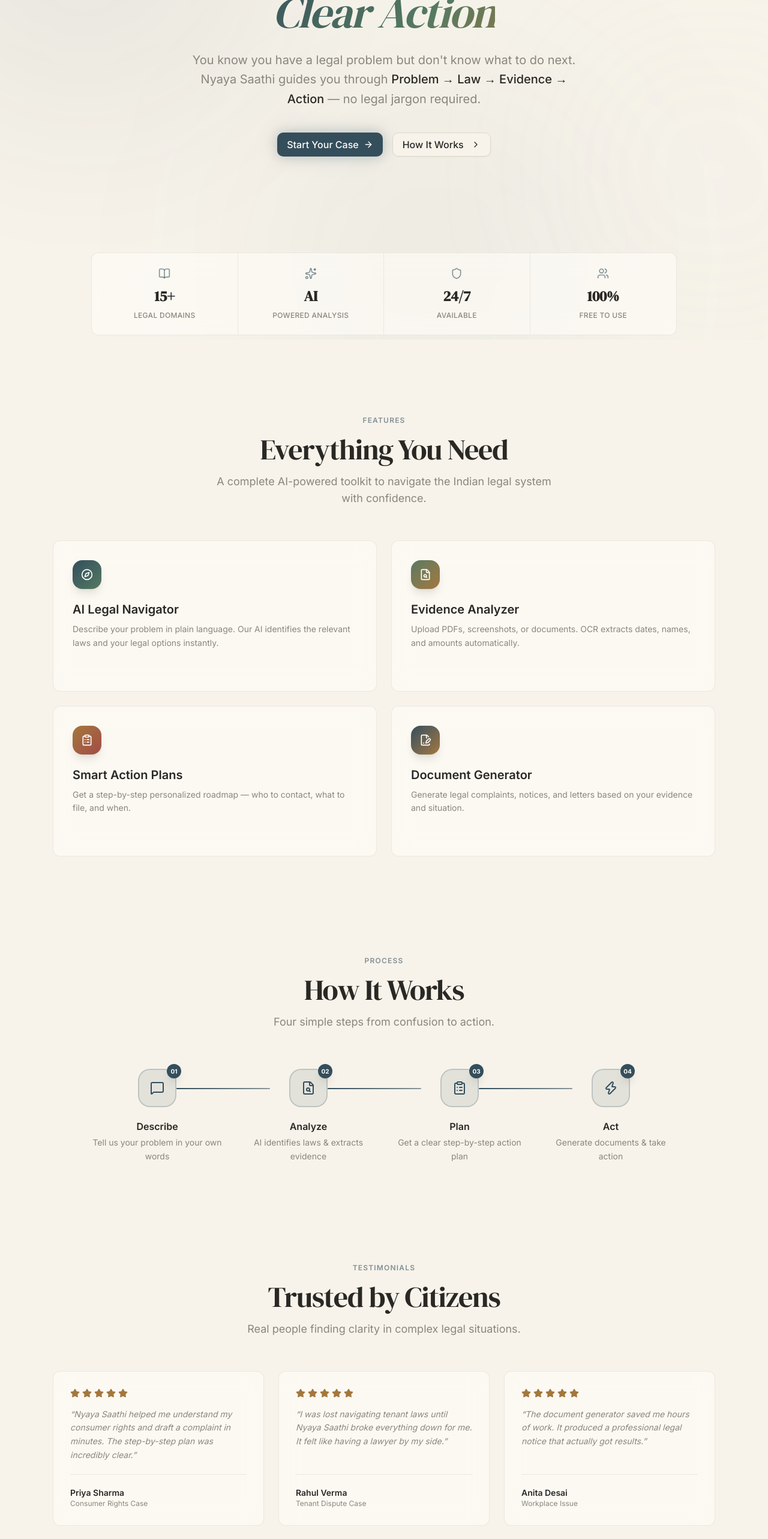
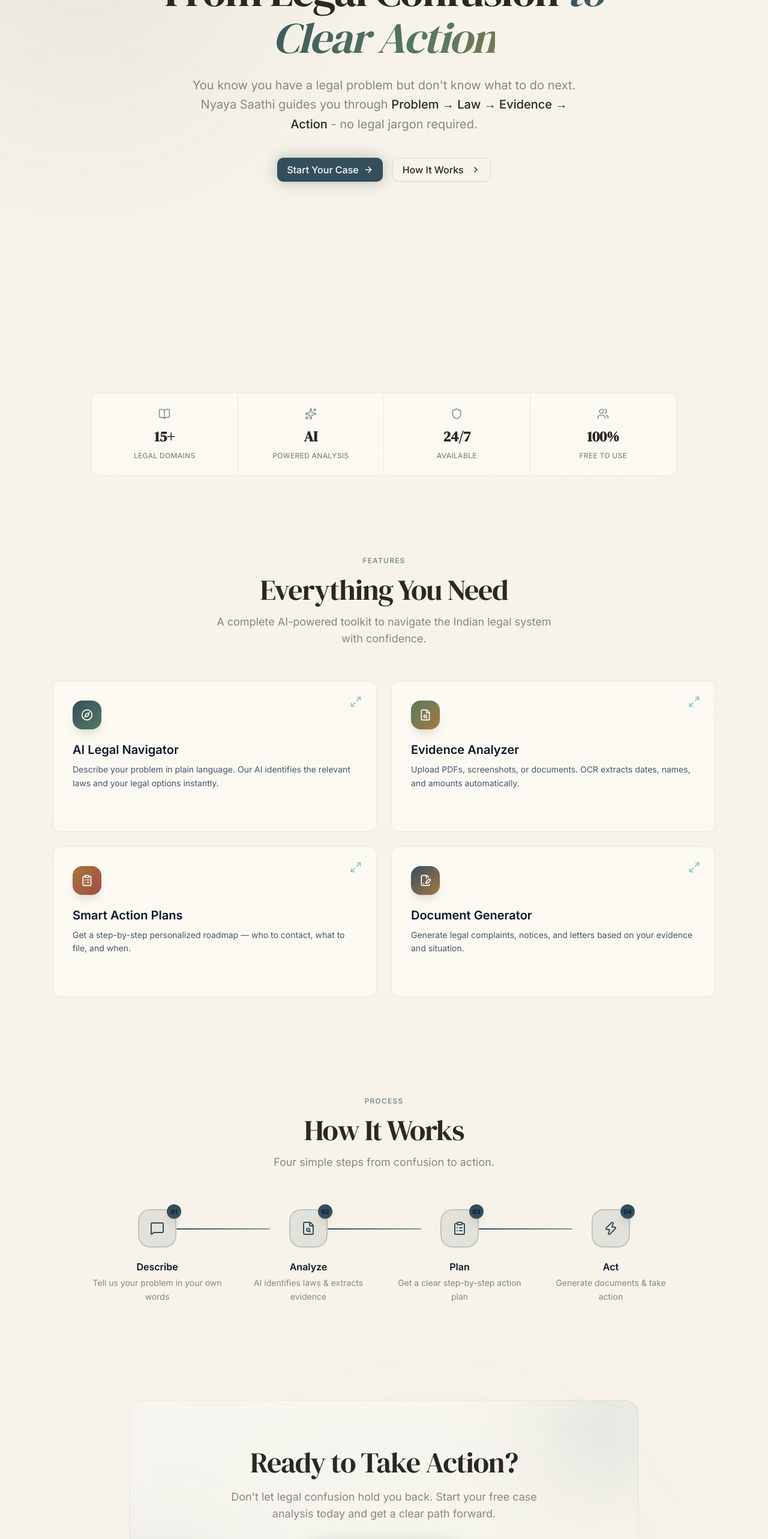
Before and after one commit to arshbibhaw/Nyaya-Saathi, a Next.js app in the folder frontend/: page / in a window 1280 px wide. Shown: the part 234-2800 px from the top of the page at 60% size. Built offline with nearby package versions, Linux system fonts and the light colour scheme.

Commit message:
Fixed_Footer/Features

```diff
--- a/frontend/src/app/page.tsx
+++ b/frontend/src/app/page.tsx
@@ -1,8 +1,8 @@
 "use client";
 
-import { useState, useEffect } from "react";
+import { useState, useEffect, useRef } from "react";
 import Link from "next/link";
-import { motion, useScroll, useTransform } from "framer-motion";
+import { motion, useScroll, useTransform, AnimatePresence } from "framer-motion";
 import {
   Scale,
   Compass,
@@ -17,7 +17,8 @@
   Users,
   BookOpen,
   MessageSquare,
-  Star,
+  Maximize2,
+  X,
 } from "lucide-react";
 import { Button } from "@/components/ui/button";
 import { InteractiveBackground } from "@/components/ui/InteractiveBackground";
@@ -31,6 +32,8 @@
     title: "AI Legal Navigator",
     description:
       "Describe your problem in plain language. Our AI identifies the relevant laws and your legal options instantly.",
+    details: "Nyaya Saathi's advanced natural language processing understands context, translating your everyday problem into exact legal statutes.",
+    bullets: ["Instant statute matching", "Precedent case suggestions", "Simple language explanations"],
     gradient: "from-[#344E5C] to-[#557A61]",
   },
   {
@@ -38,6 +41,8 @@
     title: "Evidence Analyzer",
     description:
       "Upload PDFs, screenshots, or documents. OCR extracts dates, names, and amounts automatically.",
+    details: "Our intelligent OCR pipeline scans your uploads to automatically flag crucial pieces of evidence that strengthen your case.",
+    bullets: ["Auto-extract dates & amounts", "Highlight key terms", "Format for legal use"],
     gradient: "from-[#557A61] to-[#A4773C]",
   },
   {
@@ -45,6 +50,8 @@
     title: "Smart Action Plans",
     description:
       "Get a step-by-step personalized roadmap — who to contact, what to file, and when.",
+    details: "We generate a customized, timeline-driven checklist so you always know your next move and don't miss any critical deadlines.",
+    bullets: ["Step-by-step guidance", "Timeline predictions", "Authority contact info"],
     gradient: "from-[#A4773C] to-[#A24B45]",
   },
   {
@@ -52,6 +59,8 @@
     title: "Document Generator",
     description:
       "Generate legal complaints, notices, and letters based on your evidence and situation.",
+    details: "Automatically draft professional, legally sound documents tailored exactly to the specifics of your situation.",
+    bullets: ["Custom legal notices", "Complaint drafting", "Print-ready formatting"],
     gradient: "from-[#344E5C] to-[#A4773C]",
   },
 ];
@@ -68,27 +77,6 @@
   { value: "AI", label: "Powered Analysis", icon: Sparkles },
   { value: "24/7", label: "Available", icon: Shield },
   { value: "100%", label: "Free to Use", icon: Users },
-];
-
-const testimonials = [
-  {
-    quote: "Nyaya Saathi helped me understand my consumer rights and draft a complaint in minutes. The step-by-step plan was incredibly clear.",
-    author: "Priya Sharma",
-    role: "Consumer Rights Case",
-    rating: 5,
-  },
-  {
-    quote: "I was lost navigating tenant laws until Nyaya Saathi broke everything down for me. It felt like having a lawyer by my side.",
-    author: "Rahul Verma",
-    role: "Tenant Dispute Case",
-    rating: 5,
-  },
-  {
-    quote: "The document generator saved me hours of work. It produced a professional legal notice that actually got results.",
-    author: "Anita Desai",
-    role: "Workplace Issue",
-    rating: 5,
-  },
 ];
 
 /* ─── Animations ───────────────────────────────────────────────────── */
@@ -122,7 +110,11 @@
 /* ─── Page ─────────────────────────────────────────────────────────── */
 
 export default function LandingPage() {
+  const [selectedFeature, setSelectedFeature] = useState<typeof features[0] | null>(null);
   const [scrolled, setScrolled] = useState(false);
+  const [footerHeight, setFooterHeight] = useState(0);
+  const footerRef = useRef<HTMLDivElement>(null);
+
   const { scrollYProgress } = useScroll();
   const heroY = useTransform(scrollYProgress, [0, 0.3], [0, -80]);
   const heroOpacity = useTransform(scrollYProgress, [0, 0.25], [1, 0]);
@@ -133,8 +125,29 @@
     return () => window.removeEventListener("scroll", onScroll);
   }, []);
 
+  // Measure footer height for the curtain reveal effect
+  useEffect(() => {
+    const updateFooterHeight = () => {
+      if (footerRef.current) {
+        setFooterHeight(footerRef.current.offsetHeight);
+      }
+    };
+
+    updateFooterHeight();
+    window.addEventListener("resize", updateFooterHeight);
+    // Slight delay to ensure content is fully rendered
+    setTimeout(updateFooterHeight, 100);
+
+    return () => window.removeEventListener("resize", updateFooterHeight);
+  }, []);
+
   return (
-    <div className="relative min-h-screen bg-background z-0">
+    <div className="bg-background">
+      {/* ─── Curtain Wrapper ───────────────────────────────────────── */}
+      <main
+        className="relative z-10 bg-background shadow-[0_20px_50px_rgba(0,0,0,0.15)] rounded-b-none mb-0 transition-all duration-300"
+        style={{ marginBottom: footerHeight > 0 ? `${footerHeight}px` : "auto" }}
+      >
         <InteractiveBackground />
 
         {/* Scroll progress bar */}
@@ -144,7 +157,7 @@
         />
 
         {/* Background gradient blobs */}
-      <div className="pointer-events-none fixed inset-0 overflow-hidden">
+        <div className="pointer-events-none absolute inset-0 overflow-hidden rounded-b-none">
           <div className="absolute -top-40 -left-40 size-[600px] rounded-full bg-primary/8 blur-[140px] animate-pulse" />
           <div className="absolute top-1/3 -right-40 size-[500px] rounded-full bg-accent/8 blur-[140px]" />
           <div className="absolute -bottom-40 left-1/3 size-[600px] rounded-full bg-primary/5 blur-[140px]" />
@@ -154,7 +167,7 @@
         <nav
           className={`sticky top-0 z-40 flex items-center justify-between px-6 py-4 md:px-12 transition-all duration-300 ${
             scrolled
-            ? "bg-background/80 backdrop-blur-xl shadow-sm border-b border-border/50"
+              ? "backdrop-blur-md bg-white/70 dark:bg-slate-950/70 border-b border-slate-200/50 dark:border-slate-800/50 shadow-sm"
               : "bg-transparent"
           }`}
         >
@@ -184,19 +197,12 @@
 
         {/* ─── Hero Section ──────────────────────────────────────────── */}
         <motion.section
-        className="relative z-10 mx-auto flex max-w-5xl flex-col items-center px-6 pt-16 pb-8 text-center md:pt-24"
+          className="relative z-10 mx-auto flex max-w-5xl flex-col items-center px-6 pt-32 pb-32 text-center md:pt-48 md:pb-48"
           initial="hidden"
           animate="show"
           variants={container}
           style={{ y: heroY, opacity: heroOpacity }}
         >
-        <motion.div variants={fadeUp} className="mb-6">
-          <span className="inline-flex items-center gap-2 rounded-full border border-primary/20 bg-primary/10 px-4 py-1.5 text-xs font-medium tracking-wide uppercase text-primary">
-            <Sparkles className="size-3.5 animate-pulse" />
-            AI-Powered Legal Navigation for India
-          </span>
-        </motion.div>
-
           <motion.h1
             variants={fadeUp}
             className="mb-6 max-w-4xl font-display text-5xl font-normal leading-tight tracking-tight md:text-7xl md:leading-[1.08]"
@@ -214,7 +220,7 @@
             <span className="text-foreground font-medium">
               Problem → Law → Evidence → Action
             </span>{" "}
-          — no legal jargon required.
+            - no legal jargon required.
           </motion.p>
 
           <motion.div variants={fadeUp} className="flex flex-col gap-4 sm:flex-row">
@@ -235,7 +241,7 @@
 
         {/* ─── Stats Bar ─────────────────────────────────────────────── */}
         <motion.section
-        className="relative z-10 mx-auto max-w-5xl px-6 py-12"
+          className="relative z-10 mx-auto max-w-5xl px-6 pt-20 pb-12"
           initial="hidden"
           whileInView="show"
           viewport={{ once: true, amount: 0.5 }}
@@ -283,10 +289,17 @@
           <div className="grid gap-6 md:grid-cols-2">
             {features.map((feature, i) => (
               <motion.div
+                layoutId={`feature-card-${feature.title}`}
+                onClick={() => setSelectedFeature(feature)}
                 key={feature.title}
                 variants={fadeUp}
-              className="glass-card group relative overflow-hidden p-8"
+                className="glass-card group relative overflow-hidden p-8 bg-[#FDFBF7] border-slate-200 dark:bg-slate-900/60 dark:border-slate-800 transition-all duration-300 hover:-translate-y-1 hover:shadow-md hover:border-teal-500/40 cursor-pointer"
               >
+                {/* Expand Icon */}
+                <div className="absolute top-6 right-6 opacity-50 group-hover:opacity-100 group-hover:scale-110 transition-all duration-300">
+                  <Maximize2 className="size-5 text-teal-600 dark:text-teal-400" />
+                </div>
+
                 {/* Gradient accent on hover */}
                 <div className={`absolute inset-0 bg-gradient-to-br ${feature.gradient} opacity-0 transition-opacity duration-500 group-hover:opacity-[0.04]`} />
 
@@ -294,8 +307,8 @@
                   <div className={`mb-5 flex size-12 items-center justify-center rounded-xl bg-gradient-to-br ${feature.gradient} text-white shadow-lg transition-transform duration-300 group-hover:scale-110 group-hover:rotate-3`}>
                     <feature.icon className="size-5" />
                   </div>
-                <h3 className="mb-2 text-xl font-semibold">{feature.title}</h3>
-                <p className="text-sm leading-relaxed text-muted-foreground">
+                  <h3 className="mb-2 text-xl font-semibold text-slate-900 dark:text-slate-100">{feature.title}</h3>
+                  <p className="text-sm leading-relaxed text-slate-600 dark:text-slate-400">
                     {feature.description}
                   </p>
                   <div className="mt-4 flex items-center gap-1 text-sm font-medium text-primary opacity-0 translate-x-[-8px] transition-all duration-300 group-hover:opacity-100 group-hover:translate-x-0">
@@ -353,64 +366,21 @@
                   <div className="flex size-16 items-center justify-center rounded-2xl border-2 border-primary/20 bg-primary/10 transition-all duration-300 group-hover:border-primary/40 group-hover:bg-primary/20 group-hover:scale-110">
                     <step.icon className="size-6 text-primary" />
                   </div>
-                <span className="absolute -top-2 -right-2 flex size-6 items-center justify-center rounded-full bg-primary text-[10px] font-bold text-primary-foreground shadow-lg">
+                  <span className="absolute -top-2 -right-2 flex size-6 items-center justify-center rounded-full bg-primary text-[10px] font-bold text-slate-900 dark:text-white shadow-lg">
                     {step.num}
                   </span>
                 </div>
-              <h3 className="mb-1 text-base font-semibold">{step.title}</h3>
+                <h3 className="mb-1 text-base font-semibold text-slate-900 dark:text-white">{step.title}</h3>
                 <p className="text-sm text-muted-foreground leading-relaxed">{step.subtitle}</p>
               </motion.div>
             ))}
           </div>
         </motion.section>
 
-      {/* ─── Testimonials ──────────────────────────────────────────── */}
-      <motion.section
-        className="relative z-10 mx-auto max-w-6xl px-6 py-20"
-        initial="hidden"
-        whileInView="show"
-        viewport={{ once: true, amount: 0.15 }}
-        variants={container}
-      >
-        <motion.div variants={fadeUp} className="mb-14 text-center">
-          <span className="mb-4 inline-block text-xs font-semibold tracking-widest uppercase text-primary/60">
-            Testimonials
-          </span>
-          <h2 className="mb-4 font-display text-3xl tracking-tight md:text-5xl">
-            Trusted by Citizens
-          </h2>
-          <p className="mx-auto max-w-lg text-muted-foreground text-lg">
-            Real people finding clarity in complex legal situations.
-          </p>
-        </motion.div>
-
-        <div className="grid gap-6 md:grid-cols-3">
-          {testimonials.map((t, i) => (
-            <motion.div
-              key={i}
-              variants={fadeUp}
-              className="glass-card group p-7 flex flex-col"
-            >
-              <div className="flex gap-1 mb-4">
-                {Array.from({ length: t.rating }).map((_, j) => (
-                  <Star key={j} className="size-4 fill-warning text-warning" />
-                ))}
-              </div>
-              <p className="text-sm leading-relaxed text-muted-foreground flex-1 italic">
-                &ldquo;{t.quote}&rdquo;
-              </p>
-              <div className="mt-5 pt-5 border-t border-border/50">
-                <p className="text-sm font-semibold">{t.author}</p>
-                <p className="text-xs text-muted-foreground">{t.role}</p>
-              </div>
-            </motion.div>
-          ))}
-        </div>
-      </motion.section>
 
         {/* ─── CTA Section ───────────────────────────────────────────── */}
         <motion.section
-        className="relative z-10 mx-auto max-w-4xl px-6 py-20"
+          className="relative z-10 mx-auto max-w-4xl px-6 py-20 pb-32"
           initial="hidden"
           whileInView="show"
           viewport={{ once: true }}
@@ -422,7 +392,7 @@
           >
             {/* Layered background */}
             <div className="absolute inset-0 gradient-primary opacity-[0.07]" />
-          <div className="absolute inset-0 glass-card !rounded-3xl" />
+            <div className="absolute inset-0 glass-card !rounded-3xl bg-white/80 dark:bg-slate-900/80 backdrop-blur-md" />
 
             {/* Decorative circles */}
             <div className="pointer-events-none absolute -top-20 -right-20 size-60 rounded-full bg-primary/10 blur-[80px]" />
@@ -432,64 +402,72 @@
               <h2 className="mb-5 font-display text-3xl tracking-tight md:text-5xl">
                 Ready to Take Action?
               </h2>
-            <p className="mx-auto mb-10 max-w-lg text-muted-foreground text-lg">
+              <p className="mx-auto mb-10 max-w-lg text-muted-foreground dark:text-slate-300 text-lg">
                 Don&apos;t let legal confusion hold you back. Start your free case
                 analysis today and get a clear path forward.
               </p>
+              <motion.div whileHover={{ scale: 1.03 }} whileTap={{ scale: 0.98 }} className="inline-block">
                 <Link href="/auth/register">
                   <Button size="lg" className="gap-2 px-10 py-6 text-base glow-indigo group">
                     Create Your Free Account
                     <ChevronRight className="size-4 transition-transform group-hover:translate-x-1" />
                   </Button>
                 </Link>
+              </motion.div>
               <p className="mt-4 text-xs text-muted-foreground">
                 No credit card required • Takes 30 seconds
               </p>
             </div>
           </motion.div>
         </motion.section>
+      </main>
 
-      {/* ─── Footer ────────────────────────────────────────────────── */}
-      <footer className="relative z-10 border-t border-border/50 px-6 py-12">
+      {/* ─── Fixed Footer (Revealed by Curtain) ────────────────────── */}
+      <div
+        ref={footerRef}
+        className="fixed bottom-0 left-0 w-full z-0 bg-[#0F172A] text-slate-300 pointer-events-none"
+      >
+        {/* We use pointer-events-none on the wrapper and auto on the footer so we don't block clicks on the main page above it */}
+        <footer className="pointer-events-auto px-6 py-12 md:py-16">
           <div className="mx-auto max-w-6xl">
             <div className="grid gap-8 md:grid-cols-4">
               {/* Brand */}
               <div className="md:col-span-1">
                 <div className="flex items-center gap-2 mb-3">
-                <Scale className="size-5 text-primary" />
-                <span className="text-base font-semibold gradient-text">Nyaya Saathi</span>
+                  <Scale className="size-5 text-indigo-400" />
+                  <span className="text-base font-semibold text-slate-100">Nyaya Saathi</span>
                 </div>
-              <p className="text-sm text-muted-foreground leading-relaxed">
+                <p className="text-sm text-slate-400 leading-relaxed">
                   AI-powered legal navigation for Indian citizens.
                 </p>
               </div>
 
               {/* Product */}
               <div>
-              <h4 className="text-sm font-semibold mb-3">Product</h4>
-              <ul className="space-y-2 text-sm text-muted-foreground">
-                <li><a href="#how-it-works" className="hover:text-foreground transition-colors">How It Works</a></li>
-                <li><Link href="/auth/register" className="hover:text-foreground transition-colors">Get Started</Link></li>
-                <li><Link href="/dashboard" className="hover:text-foreground transition-colors">Dashboard</Link></li>
+                <h4 className="text-sm font-semibold mb-3 text-slate-100">Product</h4>
+                <ul className="space-y-2 text-sm text-slate-400">
+                  <li><a href="#how-it-works" className="hover:text-white transition-colors">How It Works</a></li>
+                  <li><Link href="/auth/register" className="hover:text-white transition-colors">Get Started</Link></li>
+                  <li><Link href="/dashboard" className="hover:text-white transition-colors">Dashboard</Link></li>
                 </ul>
               </div>
 
               {/* Legal */}
               <div>
-              <h4 className="text-sm font-semibold mb-3">Legal</h4>
-              <ul className="space-y-2 text-sm text-muted-foreground">
-                <li><span className="hover:text-foreground transition-colors cursor-pointer">Privacy Policy</span></li>
-                <li><span className="hover:text-foreground transition-colors cursor-pointer">Terms of Service</span></li>
-                <li><span className="hover:text-foreground transition-colors cursor-pointer">Disclaimer</span></li>
+                <h4 className="text-sm font-semibold mb-3 text-slate-100">Legal</h4>
+                <ul className="space-y-2 text-sm text-slate-400">
+                  <li><span className="hover:text-white transition-colors cursor-pointer">Privacy Policy</span></li>
+                  <li><span className="hover:text-white transition-colors cursor-pointer">Terms of Service</span></li>
+                  <li><span className="hover:text-white transition-colors cursor-pointer">Disclaimer</span></li>
                 </ul>
               </div>
 
               {/* Disclaimer */}
               <div>
-              <h4 className="text-sm font-semibold mb-3">Important</h4>
-              <p className="text-xs text-muted-foreground leading-relaxed">
+                <h4 className="text-sm font-semibold mb-3 text-slate-100">Important</h4>
+                <p className="text-xs text-slate-400 leading-relaxed">
                   ⚠️ Nyaya Saathi is an AI-powered tool and is{" "}
-                <span className="text-foreground font-medium">
+                  <span className="text-slate-200 font-medium">
                     not a substitute for professional legal advice
                   </span>
                   . Always consult a qualified lawyer for critical legal matters.
@@ -497,18 +475,71 @@
               </div>
             </div>
 
-          <div className="mt-10 pt-6 border-t border-border/30 flex flex-col md:flex-row items-center justify-between gap-4">
-            <p className="text-xs text-muted-foreground">
+            <div className="mt-10 pt-6 border-t border-slate-800 flex flex-col md:flex-row items-center justify-between gap-4">
+              <p className="text-xs text-slate-500">
                 © {new Date().getFullYear()} Nyaya Saathi. All rights reserved.
               </p>
-            <div className="flex items-center gap-4 text-xs text-muted-foreground">
-              <span className="hover:text-foreground transition-colors cursor-pointer">GitHub</span>
-              <span className="hover:text-foreground transition-colors cursor-pointer">Twitter</span>
-              <span className="hover:text-foreground transition-colors cursor-pointer">Contact</span>
+              <div className="flex items-center gap-4 text-xs text-slate-500">
+                <span className="hover:text-white transition-colors cursor-pointer">GitHub</span>
+                <span className="hover:text-white transition-colors cursor-pointer">Twitter</span>
+                <span className="hover:text-white transition-colors cursor-pointer">Contact</span>
               </div>
             </div>
           </div>
         </footer>
       </div>
+
+      {/* ─── Feature Expansion Modal ───────────────────────────────── */}
+      <AnimatePresence>
+        {/* Background Overlay (animates independently) */}
+        {selectedFeature && (
+          <motion.div
+            key="modal-bg"
+            initial={{ opacity: 0 }}
+            animate={{ opacity: 1 }}
+            exit={{ opacity: 0 }}
+            transition={{ duration: 0.2 }}
+            className="fixed inset-0 z-[100] bg-black/40 backdrop-blur-sm"
+            onClick={() => setSelectedFeature(null)}
+          />
+        )}
+
+        {/* The Card (handles layout morphing) */}
+        {selectedFeature && (
+          <motion.div
+            key="modal-card"
+            layoutId={`feature-card-${selectedFeature.title}`}
+            transition={{ type: "spring", stiffness: 200, damping: 25, bounce: 0.2 }}
+            className="fixed inset-0 z-[101] m-auto h-fit w-full max-w-2xl overflow-hidden rounded-2xl bg-[#FDFBF7] dark:bg-slate-900 border border-slate-200 dark:border-slate-800 p-8 sm:p-12 shadow-2xl"
+          >
+            <button
+              onClick={() => setSelectedFeature(null)}
+              className="absolute top-6 right-6 flex size-10 items-center justify-center rounded-full bg-slate-100 dark:bg-slate-800 text-slate-500 hover:text-slate-900 dark:hover:text-white transition-colors"
+            >
+              <X className="size-5" />
+            </button>
+
+            <div className={`mb-6 flex size-16 items-center justify-center rounded-2xl bg-gradient-to-br ${selectedFeature.gradient} text-white shadow-lg`}>
+              <selectedFeature.icon className="size-8" />
+            </div>
+            <h3 className="mb-4 text-3xl font-bold text-slate-900 dark:text-slate-100">{selectedFeature.title}</h3>
+            <p className="mb-8 text-lg leading-relaxed text-slate-600 dark:text-slate-300">
+              {selectedFeature.details}
+            </p>
+
+            <ul className="space-y-4">
+              {selectedFeature.bullets.map((bullet, i) => (
+                <li key={i} className="flex items-center gap-3 text-slate-700 dark:text-slate-200">
+                  <div className="flex size-6 shrink-0 items-center justify-center rounded-full bg-teal-500/10 text-teal-500">
+                    <ChevronRight className="size-4" />
+                  </div>
+                  <span>{bullet}</span>
+                </li>
+              ))}
+            </ul>
+          </motion.div>
+        )}
+      </AnimatePresence>
+    </div>
   );
 }
```
Lines whose indentation alone changed are shown as unchanged.
